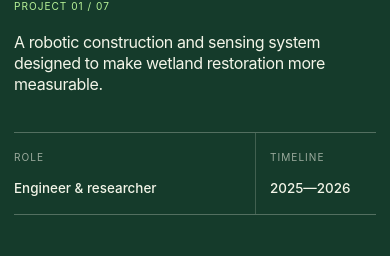
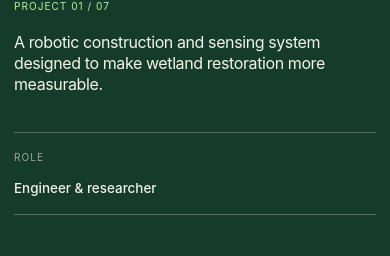
Before and after one commit to andrkang/Portfolio-Website, a React (Vite) app: page / in a window 390 px wide. Shown: the part 1035-1291 px from the top of the page. Built offline with nearby package versions, Linux system fonts and the light colour scheme.

Commit message:
Remove project timelines

```diff
--- a/app/PortfolioExperience.tsx
+++ b/app/PortfolioExperience.tsx
@@ -580,7 +580,6 @@ export default function PortfolioExperience() {
 
         <section className="detail-facts experience-shell" aria-label={`${project.title} details`}>
           <div><span>Role</span><strong>{project.role}</strong></div>
-          <div><span>Timeline</span><strong>{project.year}</strong></div>
         </section>
 
         {project.slug === "bit-infinite" ? (
--- a/app/globals.css
+++ b/app/globals.css
@@ -138,7 +138,7 @@ a { text-decoration: none; }
 .detail-facts {
   min-height: 82px;
   display: grid;
-  grid-template-columns: minmax(0, 1fr) minmax(150px, .42fr);
+  grid-template-columns: minmax(0, 1fr);
   border-bottom: 1px solid color-mix(in srgb, var(--experience-fg) 28%, transparent);
 }
 
@@ -615,7 +615,7 @@ a { text-decoration: none; }
   .project-heading { grid-row: 1; }
   .project-heading h2 { font-size: clamp(2.65rem, 12vw, 4rem); }
   .project-summary { grid-column: 1; grid-row: 2; }
-  .detail-facts { grid-template-columns: minmax(0, 1fr) 120px; }
+  .detail-facts { grid-template-columns: minmax(0, 1fr); }
   .detail-facts > div { padding-block: 12px; grid-template-columns: 1fr; gap: 5px; }
   .detail-facts > div:not(:first-child) { padding-left: 14px; }
   .atelier-section { padding-block: 62px 68px; }
```
Also changed, not shown: 1 other file (tests, documents, lock files or other folders).
